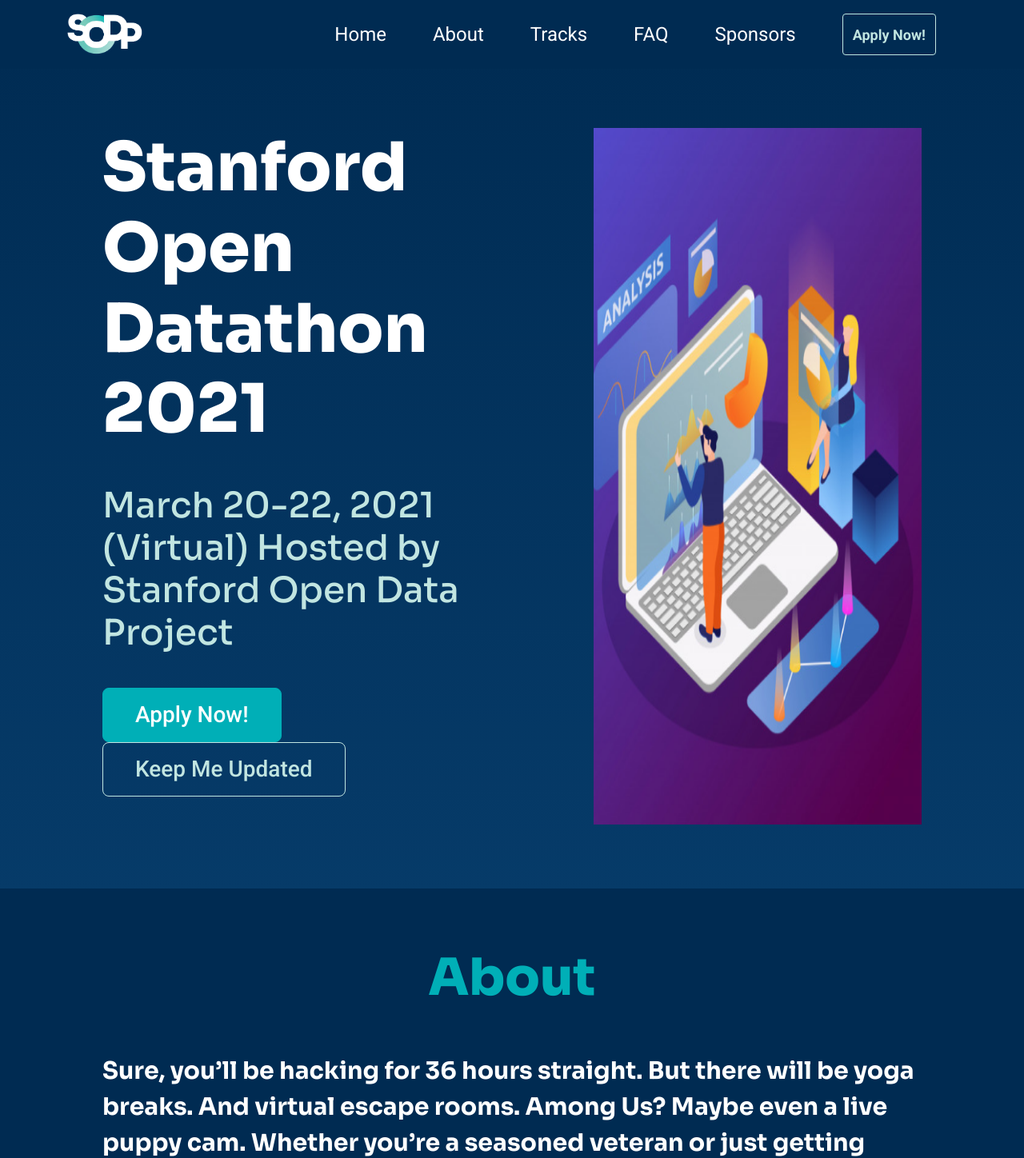
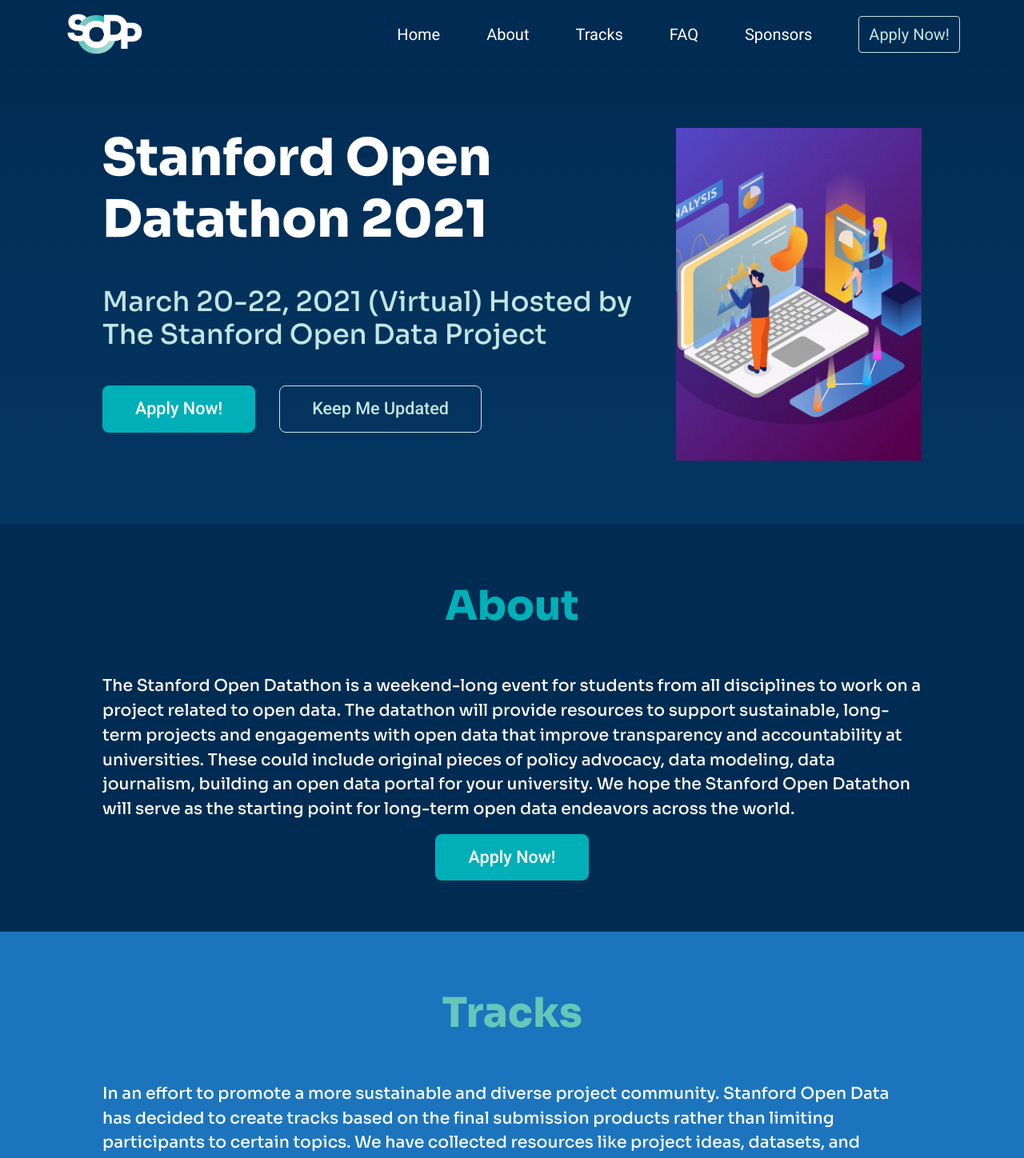
Before and after one commit to StanfordOpenData/stanford-open-datathon, a React (Create React App) app: page / in a window 1280 px wide. Shown: the top 1448 px of the page at 80% size. Built offline with nearby package versions, Linux system fonts and the light colour scheme.

Commit message:
Font changes

```diff
--- a/src/components/about.jsx
+++ b/src/components/about.jsx
@@ -1,5 +1,6 @@
 import React from "react";
 import { about } from "./content.json";
+import Button from "react-bootstrap/Button"
 
 function About() {
   console.log("this is about: ", about);
@@ -8,9 +9,10 @@
       <div id="container">
         <p class="section-heading about-header">About</p>
         <p class="about-text">{about[0].content}</p>
-        <button type="button" class="apply-now-btn btn btn-primary">
-          Apply Now
-        </button>
+        <Button variant="primary shadow-none">
+          <a href="https://docs.google.com/forms/d/e/1FAIpQLSekpg0-j0vEGCWg9ZM534NdDofMMaJggohJXFv6b1MrGPUYpw/viewform"
+          target="_blank" rel="noopener noreferrer">Apply Now!</a>
+        </Button>
       </div>
     </div>
   );
--- a/src/components/content.json
+++ b/src/components/content.json
@@ -28,7 +28,7 @@
   ],
   "about": [
     {
-      "content": "Sure, you’ll be hacking for 36 hours straight. But there will be yoga breaks. And virtual escape rooms. Among Us? Maybe even a live puppy cam. Whether you’re a seasoned veteran or just getting started, we’ve got your back every step of the way."
+      "content": "The Stanford Open Datathon is a weekend-long event for students from all disciplines to work on a project related to open data. The datathon will provide resources to support sustainable, long-term projects and engagements with open data that improve transparency and accountability at universities. These could include original pieces of policy advocacy, data modeling, data journalism, building an open data portal for your university. We hope the Stanford Open Datathon will serve as the starting point for long-term open data endeavors across the world."
     }
   ],
 
--- a/src/components/home.jsx
+++ b/src/components/home.jsx
@@ -7,7 +7,7 @@
     <div id="home">
       <div id="home-content">
         <h1 id="Title">Stanford Open Datathon 2021</h1>
-        <h4>March 20-22, 2021 (Virtual) Hosted by Stanford Open Data Project</h4>
+        <h4>March 20-22, 2021 (Virtual) Hosted by The Stanford Open Data Project</h4>
         <div>
           <Button variant="primary shadow-none">
             <a href="https://docs.google.com/forms/d/e/1FAIpQLSekpg0-j0vEGCWg9ZM534NdDofMMaJggohJXFv6b1MrGPUYpw/viewform"
--- a/src/components/tracks.jsx
+++ b/src/components/tracks.jsx
@@ -2,7 +2,7 @@
 import { tracks_intro } from "./content.json";
 import { tracks } from "./content.json";
 import Card from "react-bootstrap/Card";
-import photo from "./no-image.png";
+import photo from "../Images/no-image.png";
 function Tracks() {
   const TrackCard = (title, image, description) => {
     console.log("this is title", title);
--- a/src/sass/about.scss
+++ b/src/sass/about.scss
@@ -5,24 +5,37 @@
   justify-content: center;
   align-items: center;
   background-color: $Navy;
-}
 
   .about-header {
     color: $Aqua;
-  font-size: 64px;
   }
   .about-text {
     color: $White;
-  font-size: 30px;
-  font-weight: 700;
+    font-weight: 500;
+    font-size: $small-font * .8;
   }
-.apply-now-btn {
+
+  /* Button */
+  button {
+    font-family: 'Roboto', sans-serif;
+    font-weight: 500;
+    font-size: $small-font - 4px;
+    padding: .75rem 2.5rem;
+    border-radius: .5rem;
+  }
+
+  button.btn-primary {
     background-color: $Aqua;
-  width: 216px;
-  height: 70px;
-  border-radius: 8px;
-  padding: 18px, 41px, 18px, 41px;
-  margin-top: 20px;
-  font-size: 28px;
-  border: none;
+    border-color: $Aqua;
+
+    a {
+      color: $White;
     }
+  }
+
+  button.btn-primary:hover {
+    background-color: #009DA4;
+    border-color: #009DA4;
+  }
+
+}
--- a/src/sass/faq.scss
+++ b/src/sass/faq.scss
@@ -24,7 +24,7 @@
     color: $Blue;
     cursor: pointer;
     font-weight: 500;
-    font-size: 20px;
+    font-size: $default-font + 4px;
   }
 
   .card-header:hover {
@@ -38,6 +38,7 @@
   .card-body {
     color: $Light-blue;
     font-weight: 400;
+    font-size: $default-font;
 
     a {
       color: $White;
--- a/src/sass/footer.scss
+++ b/src/sass/footer.scss
@@ -17,7 +17,7 @@
   p {
     font-family: 'Roboto Mono';
     font-weight: 700;
-    font-size: 28px;
+    font-size: $small-font - 4px;
     margin: 0;
     color: $Navy;
 
--- a/src/sass/global.scss
+++ b/src/sass/global.scss
@@ -1,5 +1,4 @@
 /* Color Palette */
-
 $Navy: #002B52;
 $Blue: #1C75BC;
 $Light-blue: #E1F4FD;
@@ -8,10 +7,18 @@
 $Light-aqua: #C1E5E1;
 $White: #FFFFFF;
 
+/* Font Sizes */
+$default-font: 16px;
+$scaled-font: 16px * .8;
+$small-font: $scaled-font * 2;
+$medium-font: $scaled-font * 3;
+$large-font: $scaled-font * 4;
+$superlarge-font: $scaled-font * 5;
+
 /* Text Styling */
 .section-heading {
   font-weight: 800;
-  font-size: 64px;
+  font-size: $large-font;
   text-align: center;
   padding-bottom: 30px;
 }
--- a/src/sass/home.scss
+++ b/src/sass/home.scss
@@ -20,20 +20,20 @@
     h1#Title {
       color: $White;
       font-weight: 800;
-      font-size: 84px;
+      font-size: $superlarge-font;
     }
 
     h4 {
       color: $Light-aqua;
       font-weight: 500;
-      font-size: 44px;
+      font-size: $medium-font - 4px;
     }
 
     button {
       margin-right: 30px;
       font-family: 'Roboto', sans-serif;
       font-weight: 500;
-      font-size: 28px;
+      font-size: $small-font - 4px;
       padding: .75rem 2.5rem;
       border-radius: .5rem;
     }
@@ -64,8 +64,9 @@
     }
   }
   #Hero {
-    min-width: 40%;
+    min-width: 30%;
     height: auto;
+    object-fit: cover;
 
     @media screen and (max-width: 1024px) {
       display: none;
--- a/src/sass/navbar.scss
+++ b/src/sass/navbar.scss
@@ -6,7 +6,7 @@
   width: 100%;
   height: auto;
   font-family: 'Roboto', sans-serif;
-  font-size: 24px;
+  font-size: $default-font + 4px;
 
   #container {
     padding: 0 5vw;
@@ -44,9 +44,8 @@
   }
 
   button {
-    margin-right: 30px;
-    font-weight: 700;
-    font-size: 18px;
+    margin-right: 0;
+    font-size: $default-font + 4px;
   }
 
   button.btn-outline-primary {
--- a/src/sass/sponsors.scss
+++ b/src/sass/sponsors.scss
@@ -14,7 +14,7 @@
     color: $Light-aqua;
     border-color: $Light-aqua;
     font-family: 'Roboto', sans-serif;
-    font-size: 28px;
+    font-size: $small-font - 4px;
     font-weight: 500;
     padding: .5rem 2.5rem;
     border-radius: .5rem;
--- a/src/sass/tracks.scss
+++ b/src/sass/tracks.scss
@@ -8,13 +8,11 @@
 }
 .tracks-text {
   color: $White;
-  font-size: 30px;
-  font-weight: 700;
+  font-size: $small-font * .8;
+  font-weight: 500;
 }
 .tracks-header {
   color: $Medium-aqua;
-  font-size: 64px;
-  font-weight: 800;
 }
 #tracks {
   .card {
@@ -44,7 +42,7 @@
     flex-wrap: wrap;
   }
   .tracks-description {
-    font-size: 24px;
+    font-size: $small-font * .8;
     line-height: 24px;
     color: $Navy;
     align-items: center;
@@ -52,7 +50,7 @@
     padding: 15px;
   }
   .tracks-title {
-    font-size: 2vh;
+    font-size: $default-font;
     color: $Blue;
     font-weight: 500;
   }
```
Also changed, not shown: src/Images/no-image.png (renamed from src/components/no-image.png). Lines whose indentation alone changed are shown as unchanged.
